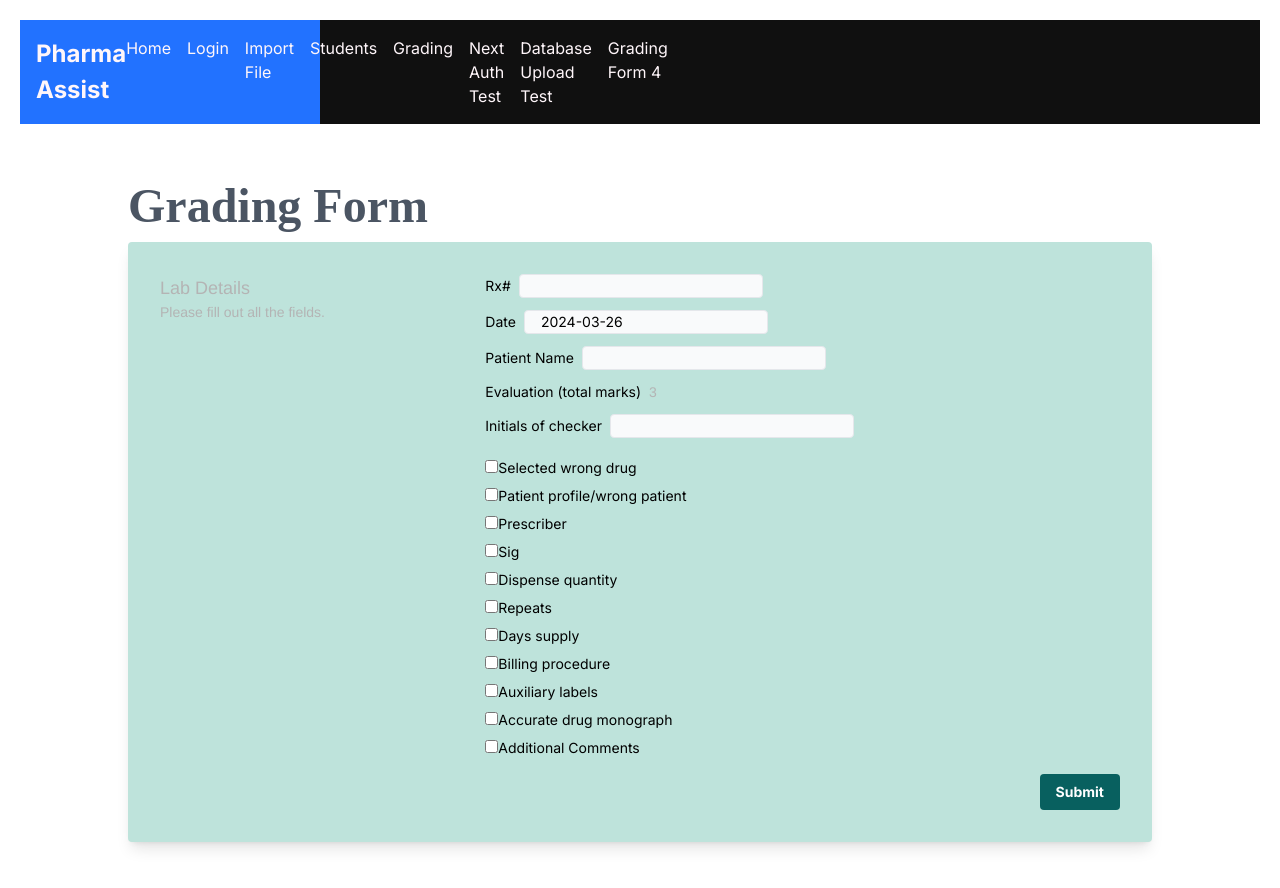
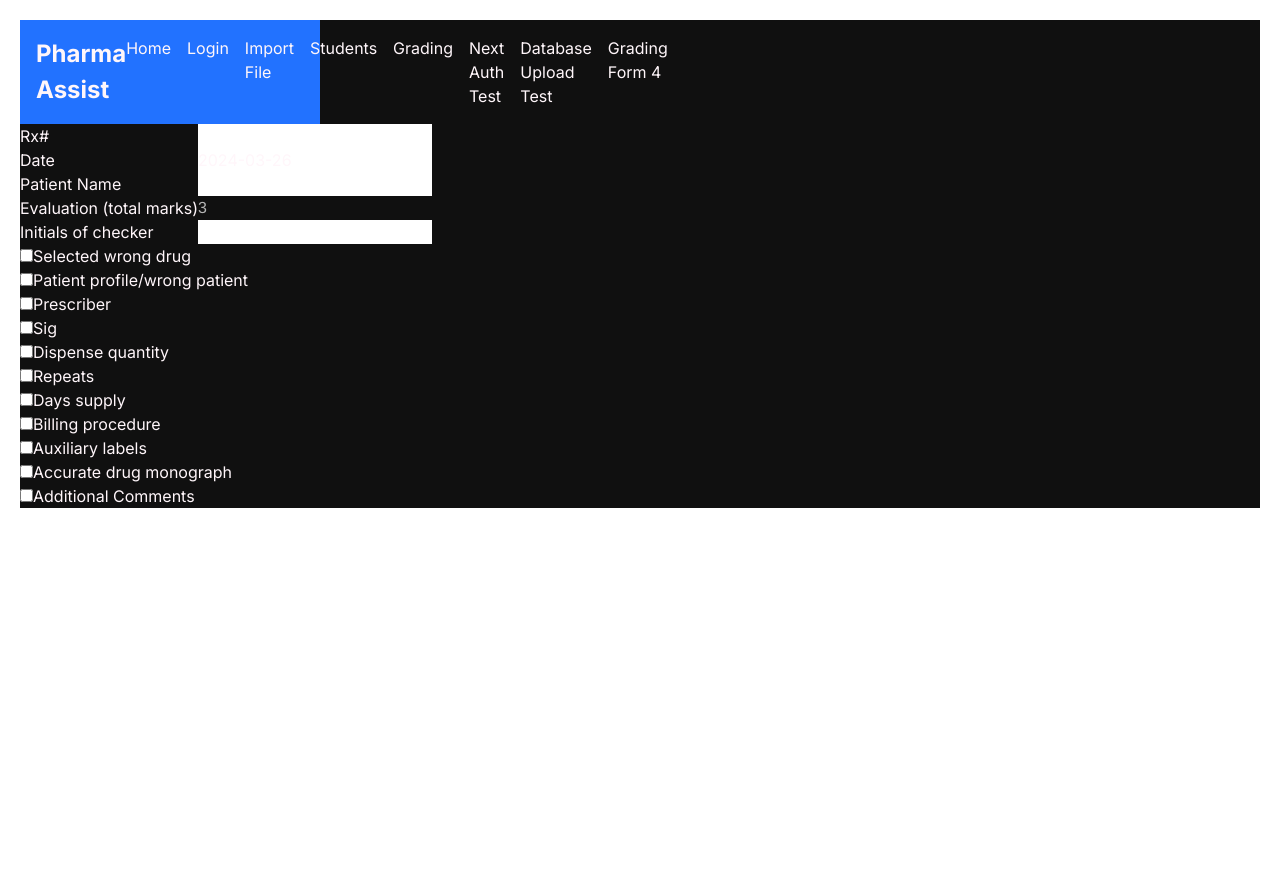
Before and after one commit to JinPlanter/Pharma-Assist, a Next.js app: page /GradingForm4 in a window 1280 px wide. Shown: the top 888 px of the page. After the commit the page ends 800 px from the top, so only its background shows below. Built offline with nearby package versions, Linux system fonts and the light colour scheme; no server answers.

Commit message:
Revert "New Grading Form ui"

```diff
--- a/app/GradingForm4/page.js
+++ b/app/GradingForm4/page.js
@@ -1,7 +1,7 @@
 "use client";
 
-import React, { useState, useEffect } from "react";
-import FormFields from "../data/gradingForm.json";
+import React, { useState, useEffect } from 'react';
+import FormFields from '../data/gradingForm.json';
 
 async function fetchFormFields() {
     /* try {
@@ -23,12 +23,7 @@ async function fetchFormFields() {
 function Form() {
     const [formValues, setFormValues] = useState(() => {
         const initialFormStates = FormFields.criteria.reduce((acc, curr) => {
-      acc[curr.label] =
-        curr.label === "Evaluation (total marks)"
-          ? 3
-          : curr.type === "checkbox"
-          ? false
-          : "";
+            acc[curr.label] = curr.label === 'Evaluation (total marks)' ? 3 : (curr.type === 'checkbox' ? false : '');
             return acc;
         }, {});
         return initialFormStates;
@@ -38,23 +33,16 @@ function Form() {
         const initializeFormStates = async () => {
             const formFields = await fetchFormFields();
             const date = new Date();
-      const localDate = new Date(
-        date.getTime() - date.getTimezoneOffset() * 60000
-      );
+            const localDate = new Date(date.getTime() - (date.getTimezoneOffset() * 60000));
             const currentDate = localDate.toISOString().slice(0, 10);
             // const currentDate = new Date().toISOString().slice(0, 10); // Get the current date in YYYY-MM-DD format
-      console.log("currentDate:", currentDate);
+            console.log('currentDate:', currentDate);
 
             const updatedFormStates = formFields.reduce((acc, curr) => {
-        if (curr.label === "Date") {
+                if (curr.label === 'Date') {
                     acc[curr.label] = currentDate; // Set the current date
                 } else {
-          acc[curr.label] =
-            curr.label === "Evaluation (total marks)"
-              ? 3
-              : curr.type === "checkbox"
-              ? false
-              : "";
+                    acc[curr.label] = curr.label === 'Evaluation (total marks)' ? 3 : (curr.type === 'checkbox' ? false : '');
                 }
                 return acc;
             }, {});
@@ -68,22 +56,15 @@ function Form() {
 
     const handleChange = (event) => {
         const { name, type, checked, value } = event.target;
-    let newFormValues = {
-      ...formValues,
-      [name]: type === "checkbox" ? checked : value,
-    };
+        let newFormValues = { ...formValues, [name]: type === 'checkbox' ? checked : value };
 
         // If the form field type is checkbox, adjust the "Evaluation (total marks)" value based on checkbox selection.
-    if (type === "checkbox") {
-      let evaluationTotalMarks = Number(
-        newFormValues["Evaluation (total marks)"]
-      );
+        if (type === 'checkbox') {
+            let evaluationTotalMarks = Number(newFormValues['Evaluation (total marks)']);
             if (isNaN(evaluationTotalMarks)) {
                 evaluationTotalMarks = 0;
             }
-      newFormValues["Evaluation (total marks)"] = checked
-        ? evaluationTotalMarks - 1
-        : evaluationTotalMarks + 1;
+            newFormValues['Evaluation (total marks)'] = checked ? evaluationTotalMarks - 1 : evaluationTotalMarks + 1;
 
             // Update the selectedCheckboxes state
             setSelectedCheckboxes({ ...selectedCheckboxes, [name]: checked });
@@ -94,81 +75,55 @@ function Form() {
 
     return (
         <form>
-      <div class="min-h-screen p-6 bg-white border-b border-gray-200 dark:bg-gray-800 dark:border-gray-700 flex items-center justify-center text-black">
-        <div class="container max-w-screen-lg mx-auto">
             <div>
-            <h2 class="font-bold text-5xl text-gray-600 mb-3">Grading Form</h2>
-
-            <div class="bg-neutral rounded shadow-lg p-4 px-4 md:p-8 mb-6">
-              <div class="grid gap-4 gap-y-2 text-sm grid-cols-1 lg:grid-cols-3">
-                <div class="text-gray-600">
-                  <p class="font-medium text-lg">Lab Details</p>
-                  <p>Please fill out all the fields.</p>
+                <div style={{ display: 'flex', flexDirection: 'row' }}>
+                    <div id="TypeA_Row1_Column1" style={{ display: 'flex', flexDirection: 'column' }}>
+                        {FormFields.criteria.filter(field => field.type !== 'checkbox').map((field, index) => (
+                            <label key={index}>
+                                {field.label}
+                            </label>
+                        ))}
                     </div>
 
-                <div class="lg:col-span-2">
-                  <div class="grid gap-4 gap-y-2 text-sm grid-cols-1 md:grid-cols-5">
-
-
-                    <div class="md:col-span-5" id="TypeA_Row1_Column2">
-                      {FormFields.criteria
-                        .filter((field) => field.type !== "checkbox")
-                        .map((field, index) => (
-                          <div key={index} class="flex items-center mb-3 text-l">
-                            <label class="mr-2">{field.label}</label>
-                            {field.label === "Evaluation (total marks)" ? (
-                              <p>{Math.max(0, formValues[field.label])}</p>
+                    <div id="TypeA_Row1_Column2" style={{ display: 'flex', flexDirection: 'column' }}>
+                        {FormFields.criteria.filter(field => field.type !== 'checkbox').map((field, index) => (
+                            field.label === 'Evaluation (total marks)' ? (
+                                <p key={index}>{Math.max(0, formValues[field.label])}</p>
                             ) : (
                                 <input
                                     type={field.type}
                                     name={field.label}
-                                value={formValues[field.label] || ""}
+                                    value={formValues[field.label] || ''}
                                     onChange={handleChange}
-                                className="h-6 border rounded px-4 bg-gray-50"
+                                    key={index}
                                 />
-                            )}
-                          </div>
+                            )
                         ))}
                     </div>
+                </div>
 
-                    <div class="md:col-span-3" id="TypeB_Row1_Column1">
-                      {FormFields.criteria
-                        .filter((field) => field.type === "checkbox")
-                        .map((field, index) => (
-                          <div key={index} class="flex items-center mb-2">
-                            <label class="mr-2">
+                <div style={{ display: 'flex', flexDirection: 'row' }}>
+                    <div id="TypeB_Row1_Column1" style={{ display: 'flex', flexDirection: 'column' }}>
+                        {FormFields.criteria.filter(field => field.type === 'checkbox').map((field, index) => (
+                            <label key={index}>
                                 <input
                                     type="checkbox"
                                     name={field.label}
                                     checked={formValues[field.label]}
                                     onChange={handleChange}
                                 />
-                              {field.label}
-                            </label>
-                            {formValues[field.label] && (
+                                {field.label}<br />
+                                {formValues[field.label] &&
                                     <textarea
                                         name={`${field.label}-input`}
-                                value={formValues[`${field.label}-input`] || ""}
+                                        value={formValues[`${field.label}-input`] || ''}
                                         onChange={handleChange}
                                         placeholder="Add comment..."
                                         className="h-10 w-full p-2 border rounded-md resize"
                                     />
-                            )}
-                          </div>
+                                }
+                            </label>
                         ))}
-                    </div>
-
-                    <div class="md:col-span-5 text-right">
-                      <div class="inline-flex items-end">
-                        <button class="bg-primary hover:bg-secondary text-white font-bold py-2 px-4 rounded">
-                          Submit
-                        </button>
-                      </div>
-                    </div>
-                  </div>
-                </div>
-              </div>
-            </div>
                     </div>
                 </div>
             </div>
--- a/package.json
+++ b/package.json
@@ -15,7 +15,7 @@
     "jspdf": "^2.5.1",
     "mongodb": "^6.3.0",
     "multer": "^1.4.5-lts.1",
-    "next": "^14.0.3",
+    "next": "14.0.3",
     "next-auth": "^4.24.5",
     "next-connect": "^1.0.0",
     "pdfmake": "^0.2.9",
```
Also changed, not shown: 1 other file (tests, documents, lock files or other folders). Lines whose indentation alone changed are shown as unchanged.
